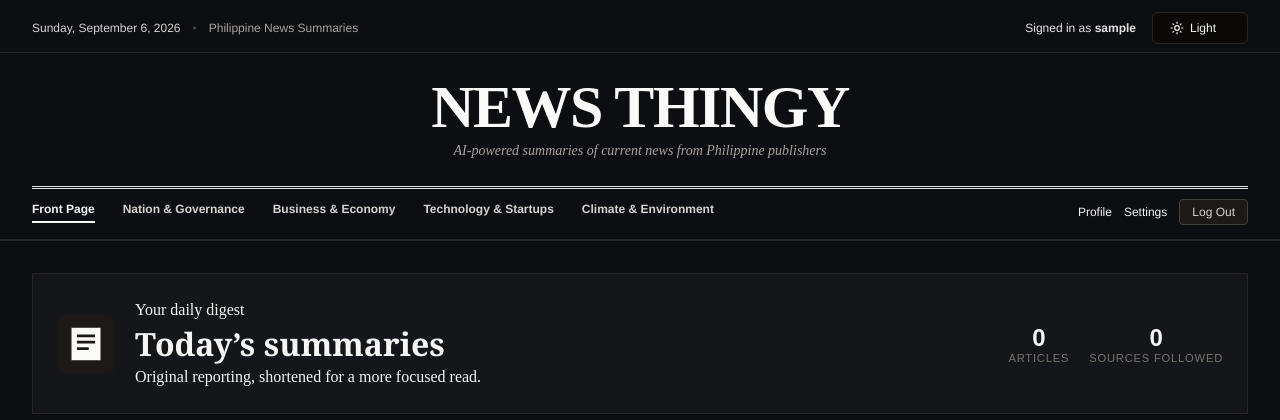
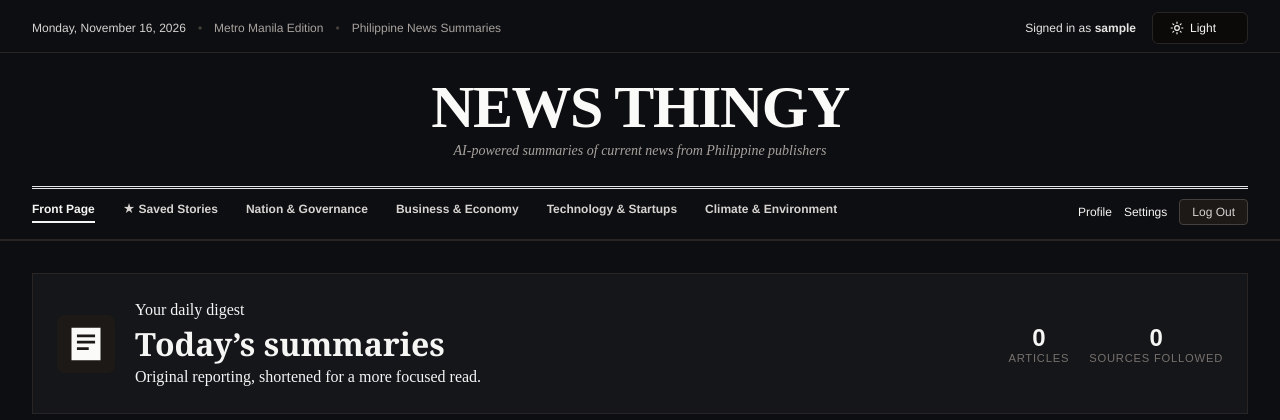
Before and after one commit to maidenator/news-thingy, a Django app: page / in a window 1280 px wide. Shown: the top 420 px of the page. Run offline with Django 5.2, Linux system fonts and the light colour scheme; the visitor is signed in with stand-in values (Sample User, id 1); data comes from the database, SQL or seed files in the repository; data that the repository does not hold is empty; some libraries are stand-ins or nearby versions.

Commit message:
Refine broadsheet masthead date line and navigation links

```diff
--- a/templates/base.html
+++ b/templates/base.html
@@ -85,7 +85,9 @@
         <!-- Top Header Bar -->
         <div class="max-w-7xl mx-auto px-4 sm:px-6 lg:px-8 pt-3 pb-2 flex flex-col sm:flex-row justify-between items-center text-xs text-stone-500 dark:text-stone-400 font-sans border-b border-stone-200 dark:border-stone-800 gap-2 sm:gap-0">
             <div class="flex items-center space-x-3">
-                <span class="font-medium text-stone-700 dark:text-stone-300">Sunday, September 6, 2026</span>
+                <span class="font-medium text-stone-700 dark:text-stone-300">Monday, November 16, 2026</span>
+                <span class="text-stone-300 dark:text-stone-700">•</span>
+                <span>Metro Manila Edition</span>
                 <span class="text-stone-300 dark:text-stone-700">•</span>
                 <span>Philippine News Summaries</span>
             </div>
@@ -133,8 +135,11 @@
 
                 <!-- Section Links -->
                 <nav class="flex items-center space-x-5 sm:space-x-7 overflow-x-auto py-1 scrollbar-none text-stone-700 dark:text-stone-300">
-                    <a href="{% url 'home:home' %}" class="hover:text-black dark:hover:text-white border-b-2 {% if not request.GET.category or request.GET.category == 'all' %}border-stone-950 dark:border-stone-100 text-stone-950 dark:text-stone-100{% else %}border-transparent{% endif %} pb-1 transition">
+                    <a href="{% url 'home:home' %}" class="hover:text-black dark:hover:text-white border-b-2 {% if not request.GET.category and not request.GET.saved and not request.GET.q %}border-stone-950 dark:border-stone-100 text-stone-950 dark:text-stone-100{% else %}border-transparent{% endif %} pb-1 transition">
                         Front Page
+                    </a>
+                    <a href="{% url 'home:home' %}?saved=1" class="hover:text-black dark:hover:text-white border-b-2 {% if request.GET.saved == '1' %}border-stone-950 dark:border-stone-100 text-stone-950 dark:text-stone-100{% else %}border-transparent{% endif %} pb-1 transition">
+                        ★ Saved Stories
                     </a>
                     <a href="{% url 'home:home' %}?category=nation-governance" class="hover:text-black dark:hover:text-white border-b-2 {% if request.GET.category == 'nation-governance' %}border-stone-950 dark:border-stone-100 text-stone-950 dark:text-stone-100{% else %}border-transparent{% endif %} pb-1 transition">
                         Nation & Governance
```
